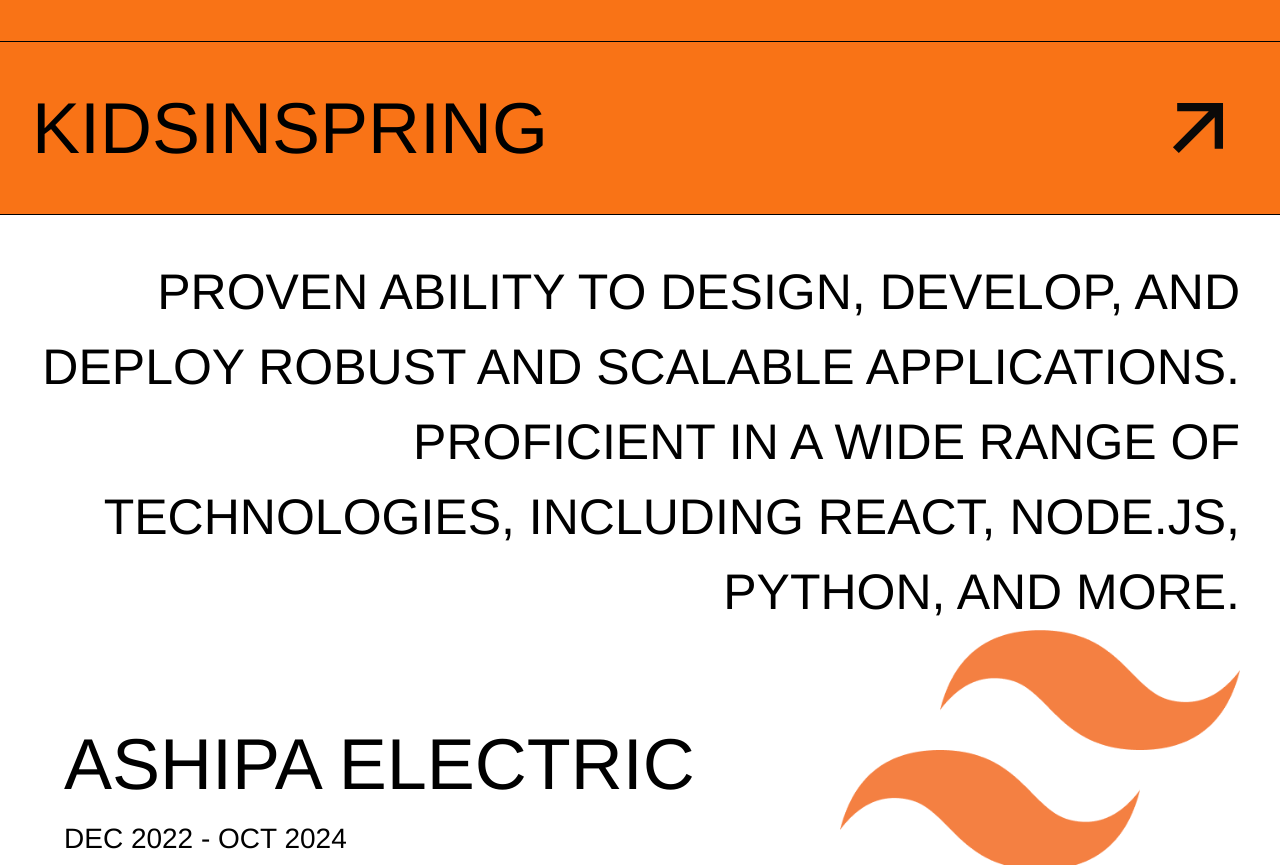
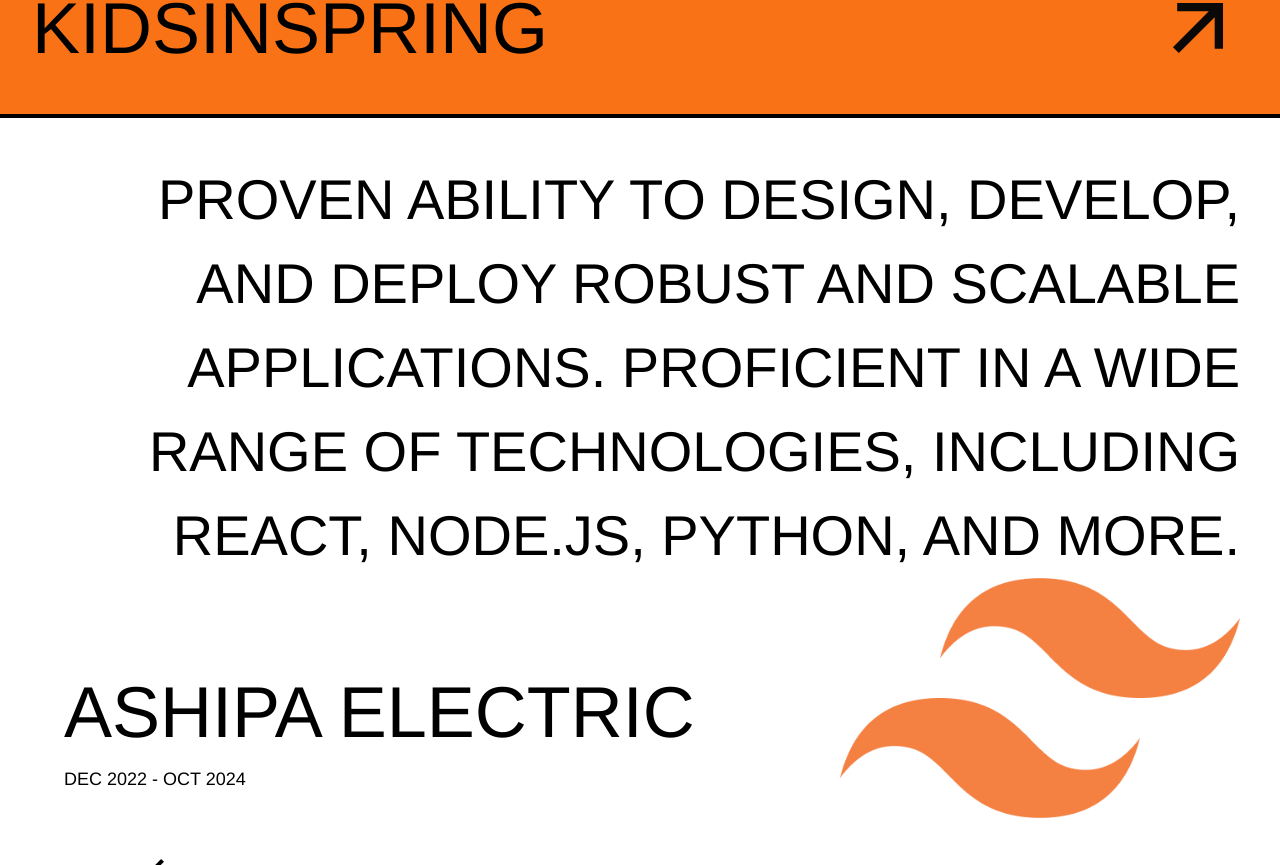
Before and after one commit to ini10000/nextjs-portfolio, a Next.js app: page / in a window 1280 px wide. Shown: the part 1935-2800 px from the top of the page. Built offline with nearby package versions, Linux system fonts and the light colour scheme.

Commit message:
fix: font-sizes

```diff
--- a/src/app/components/Experience.tsx
+++ b/src/app/components/Experience.tsx
@@ -36,9 +36,7 @@
               </p>
 
               {/* Duration */}
-              <p className="text-[16px] sm:text-[20px] md:text-[24px] lg:text-[28px]">
-                {experience.duration}
-              </p>
+              <p className="text-[18px]">{experience.duration}</p>
             </div>
             {index !== 2 && (
               <div className="mt-8 md:mt-12 flex">
--- a/src/app/components/Footer.tsx
+++ b/src/app/components/Footer.tsx
@@ -25,7 +25,7 @@
           href={link.url}
           target="_blank"
           rel="noopener noreferrer"
-          className="mb-2 transition-colors duration-500  custom-440:text-[32px] hover:text-gray-700"
+          className="mb-2 transition-colors duration-500 text-[40px]  custom-440:text-[32px] hover:text-gray-700"
         >
           {link.name}
         </motion.a>
--- a/src/app/components/Header.tsx
+++ b/src/app/components/Header.tsx
@@ -21,7 +21,7 @@
       <motion.img
         onClick={playClickSound}
         src="/me.svg"
-        className="w-[240px] sm:w-[360px] md:w-[480px] h-auto"
+        className="h-[64px]"
         alt="Profile"
       />
       <motion.h1
--- a/src/app/components/ProjectItem.tsx
+++ b/src/app/components/ProjectItem.tsx
@@ -20,8 +20,10 @@
           ? "bg-black text-orange-500"
           : "bg-orange-500 hover:bg-white text-black "
       } transition-colors duration-500 flex justify-between items-center ${
-        name === "COLDTIVATE" ? "border-t border-b" : "border-b"
-      } border-black`}
+        name === "COLDTIVATE"
+          ? "border-t-[4px] border-b-[4px]"
+          : "border-b-[4px]"
+      } border-black `}
       onClick={() => {
         playClickSound();
         setClicked(true);
--- a/src/app/components/Technologies.tsx
+++ b/src/app/components/Technologies.tsx
@@ -33,7 +33,7 @@
         animate={{ opacity: 1 }}
         transition={{ duration: 0.5 }}
       />
-      <p className="text-[18px] sm:text-[24px] md:text-[32px] lg:text-[50px] z-20">
+      <p className="text-[40px] sm:text-[48px] lg:text-[56px] custom-834:text-[60px] custom-440:text-[40px] custom-320:text-[32px] z-20">
         PROVEN ABILITY TO DESIGN, DEVELOP, AND DEPLOY ROBUST AND SCALABLE
         APPLICATIONS. PROFICIENT IN A WIDE RANGE OF TECHNOLOGIES, INCLUDING
         REACT, NODE.JS, PYTHON, AND MORE.
```
